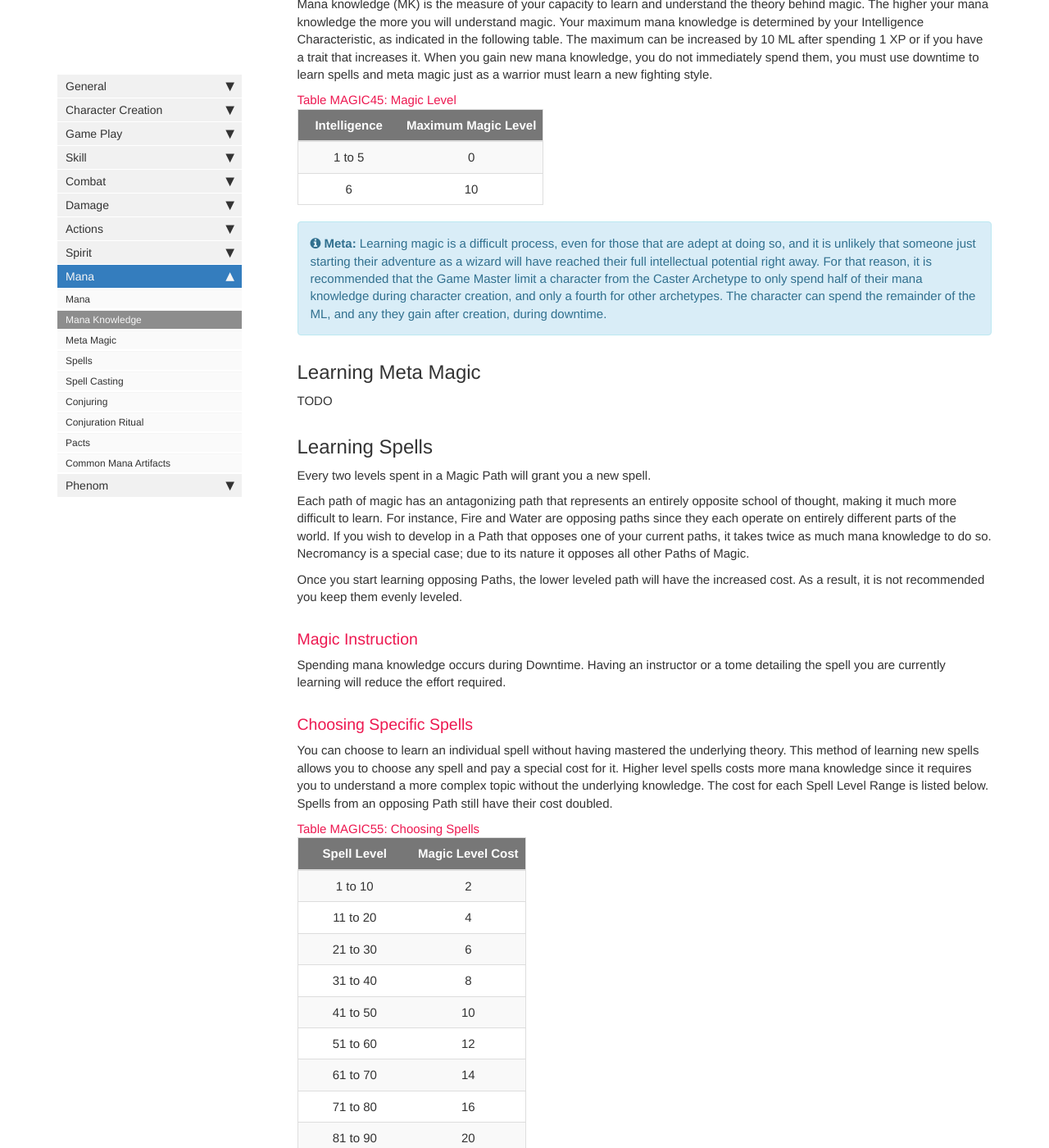
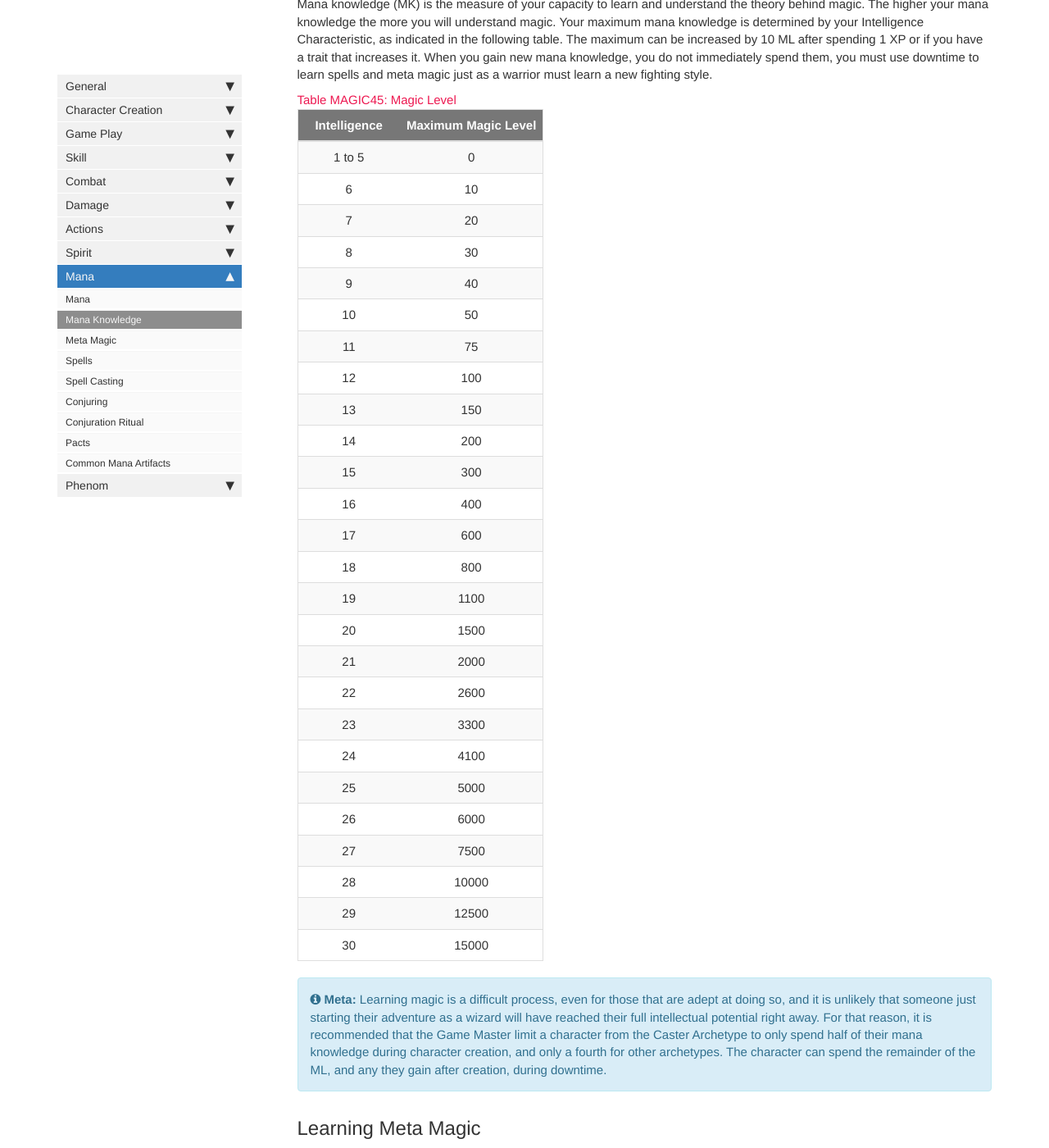
Before and after one commit to kaiser-rpg/KaiserRPG.github.io, a Jekyll site: the page built from pages/rule/mana/mana-knowledge.md, in a window 1280 px wide and 1400 px high, scrolled down 305 px. Shown: the whole window at 82% size. Built offline with Jekyll 4.4.1, drawn with Linux system fonts in a browser that asks for light colours; nearby versions of some CDN libraries; comment, search, counter and statistics services are not loaded.

Commit message:
Update table.json

```diff
--- a/_data/table.json
+++ b/_data/table.json
@@ -1167,6 +1167,102 @@
 				[
 					"6",
 					"10"
+				],
+				[
+					"7",
+					"20"
+				],
+				[
+					"8",
+					"30"
+				],
+				[
+					"9",
+					"40"
+				],
+				[
+					"10",
+					"50"
+				],
+				[
+					"11",
+					"75"
+				],
+				[
+					"12",
+					"100"
+				],
+				[
+					"13",
+					"150"
+				],
+				[
+					"14",
+					"200"
+				],
+				[
+					"15",
+					"300"
+				],
+				[
+					"16",
+					"400"
+				],
+				[
+					"17",
+					"600"
+				],
+				[
+					"18",
+					"800"
+				],
+				[
+					"19",
+					"1100"
+				],
+				[
+					"20",
+					"1500"
+				],
+				[
+					"21",
+					"2000"
+				],
+				[
+					"22",
+					"2600"
+				],
+				[
+					"23",
+					"3300"
+				],
+				[
+					"24",
+					"4100"
+				],
+				[
+					"25",
+					"5000"
+				],
+				[
+					"26",
+					"6000"
+				],
+				[
+					"27",
+					"7500"
+				],
+				[
+					"28",
+					"10000"
+				],
+				[
+					"29",
+					"12500"
+				],
+				[
+					"30",
+					"15000"
 				]
 			]
 		}
```
